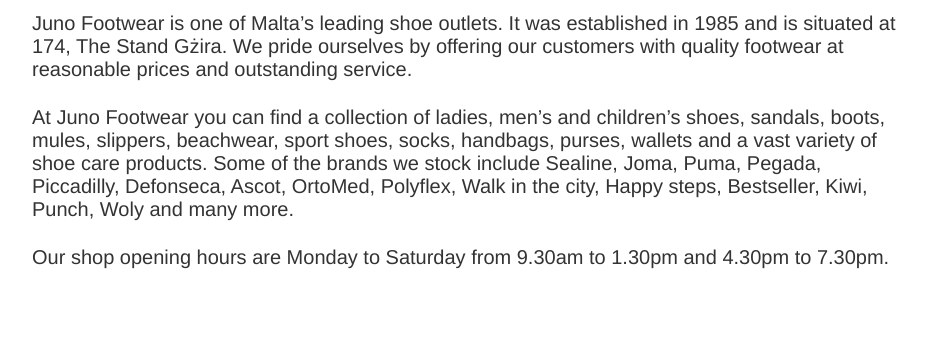
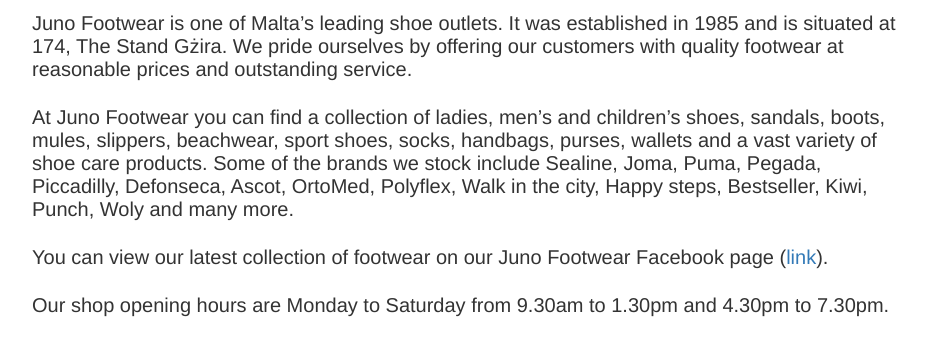
Before and after one commit to myron-scerri/junofootwear, a website built with Parcel: page index.html in a window 1280 px wide. Shown: the part 377-732 px from the top of the page, without its empty margins (168-1111 px from the left). Built offline with nearby package versions, Linux system fonts and the light colour scheme.

Commit message:
Added additional paragraph with fb link

```diff
--- a/index.html
+++ b/index.html
@@ -59,6 +59,13 @@
             more.
           </p>
           <p>
+            You can view our latest collection of footwear on our Juno Footwear
+            Facebook page (<a
+              href="https://www.facebook.com/Juno-Footwear-127574454034079/"
+              >link</a
+            >).
+          </p>
+          <p>
             Our shop opening hours are Monday to Saturday from 9.30am to 1.30pm
             and 4.30pm to 7.30pm.
           </p>
```
